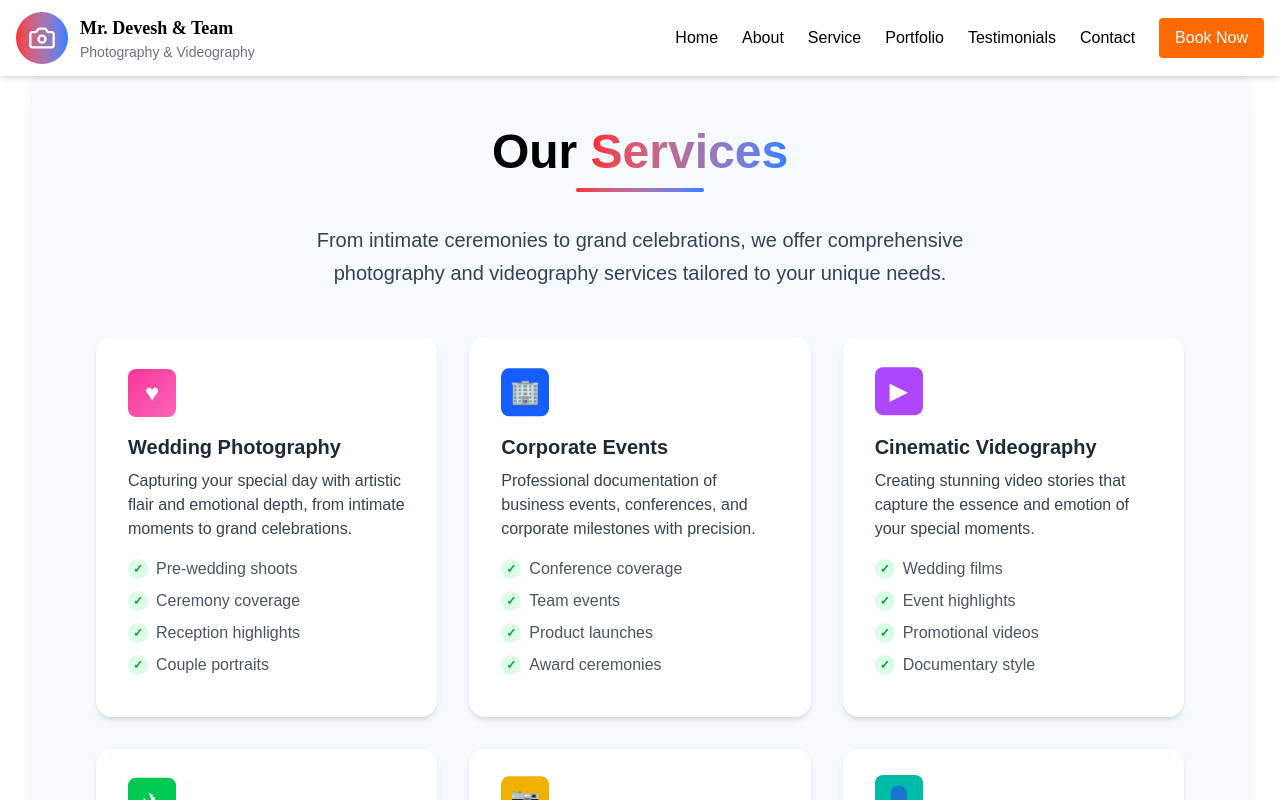
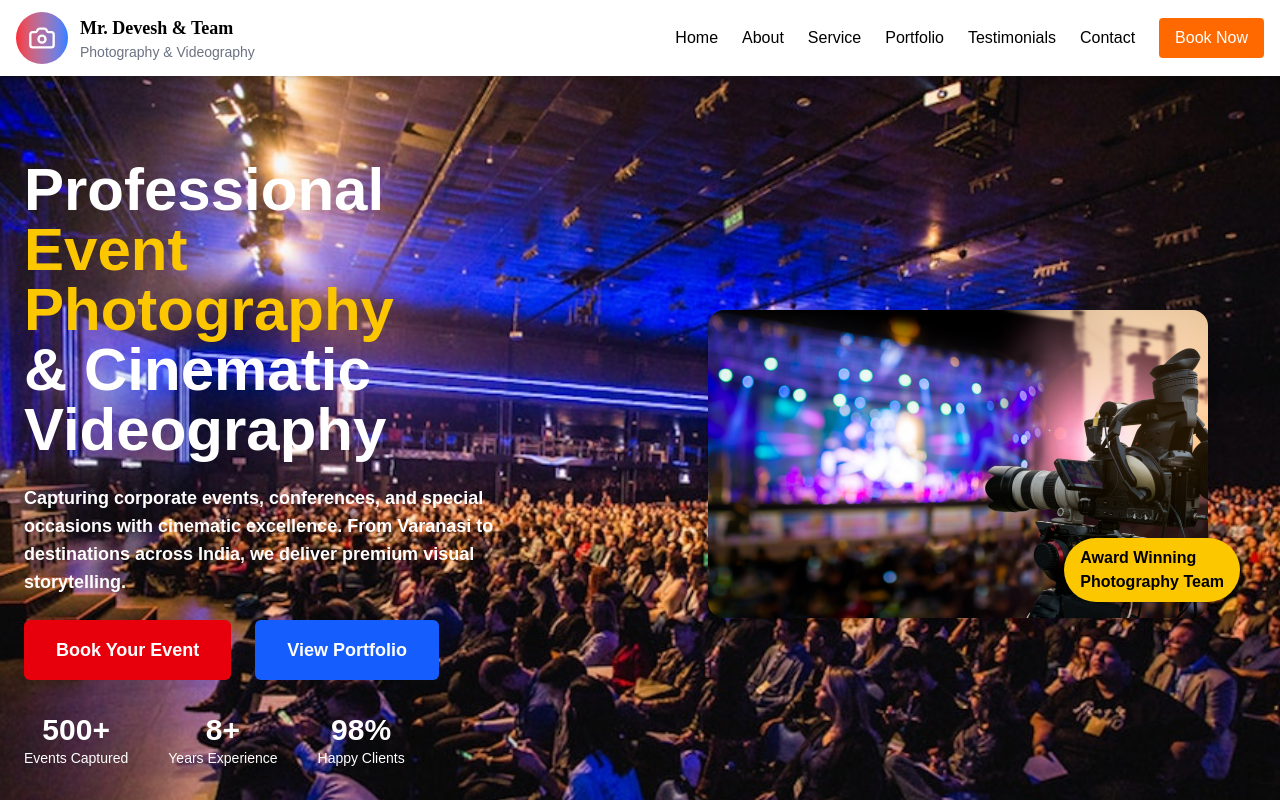
Before and after one commit to TheRDGroupOfIndustries/devansh-team, a Next.js app: page / in a window 1280 px wide. Shown: the top 800 px of the page. Built offline with nearby package versions, Linux system fonts and the light colour scheme.

Commit message:
created hero section

```diff
--- a/src/app/page.js
+++ b/src/app/page.js
@@ -1,12 +1,14 @@
 import Services from "../components/Services";
 import TestimonialSection from "../components/TestimonialSection";
 import Navbar from "@/components/Navbar";
+import HeroSection from "@/components/HeroSection";
 import { ChevronLeft, ChevronRight } from "lucide-react";
 
 export default function Home() {
   return (
     <main>
       <Navbar/>
+      <HeroSection/>
       <Services />
        <TestimonialSection />
     </main>
--- /dev/null
+++ b/src/components/HeroSection.jsx
@@ -0,0 +1,79 @@
+import Image from "next/image";
+
+export default function HeroSection() {
+  return (
+    <section className="relative w-full min-h-screen flex items-center justify-center text-white mt-16">
+      {/* Background Image */}
+      <Image
+        src='/hero-bg.jpg'
+        alt="Hero Background"
+        fill
+        priority
+        className="object-cover -z-10"
+      />
+
+      <div className="container mx-auto px-6 grid md:grid-cols-2 gap-10 items-center">
+        {/* Left Section */}
+        <div className="space-y-6">
+          {/* Heading */}
+          <h1 className="text-5xl md:text-6xl font-bold leading-tight">
+            <span className="block text-white text-5xl md:text-6xl font-bold">Professional</span>
+            <span className="block text-yellow-400 text-5xl md:text-6xl font-bold">Event</span>
+            <span className="block text-yellow-400 text-5xl md:text-6xl font-bold">Photography</span>
+            <span className="block text-white text-5xl md:text-6xl font-bold">& Cinematic</span>
+            <span className="block text-white text-5xl md:text-6xl font-bold">Videography</span>
+          </h1>
+
+          {/* Paragraph */}
+          <p className="text-lg max-w-lg font-semibold">
+            Capturing corporate events, conferences, and special occasions with
+            cinematic excellence. From Varanasi to destinations across India, we
+            deliver premium visual storytelling.
+          </p>
+
+          {/* Buttons */}
+          <div className="flex space-x-6">
+            <button className="bg-red-600 text-white px-8 py-4 rounded-md text-lg font-semibold transition hover:scale-110 hover:bg-red-700 cursor-pointer">
+              Book Your Event
+            </button>
+            <button className="bg-blue-600 text-white px-8 py-4 rounded-md text-lg font-semibold transition hover:scale-110 hover:bg-blue-700 cursor-pointer">
+              View Portfolio
+            </button>
+          </div>
+
+          {/* Stats */}
+          <div className="flex space-x-10 mt-8">
+            <div className="text-center">
+              <h2 className="text-3xl font-bold">500+</h2>
+              <p className="text-sm">Events Captured</p>
+            </div>
+            <div className="text-center">
+              <h2 className="text-3xl font-bold">8+</h2>
+              <p className="text-sm">Years Experience</p>
+            </div>
+            <div className="text-center">
+              <h2 className="text-3xl font-bold">98%</h2>
+              <p className="text-sm">Happy Clients</p>
+            </div>
+          </div>
+        </div>
+
+        {/* Right Section */}
+        <div className="relative flex justify-center">
+          <Image
+            src='/hero-side.jpg'
+            alt="Photography Team"
+            className="rounded-2xl shadow-lg object-cover"
+            width={500}
+            height={800}
+          />
+          {/* Award Badge */}
+          <div className="absolute bottom-4 right-4 bg-yellow-400 text-black px-4 py-2 rounded-full font-semibold shadow-lg">
+            Award Winning <br /> Photography Team
+          </div>
+        </div>
+
+      </div>
+    </section>
+  );
+};
```
Also changed, not shown: public/hero-bg.jpg (added), public/hero-side.jpg (added).
